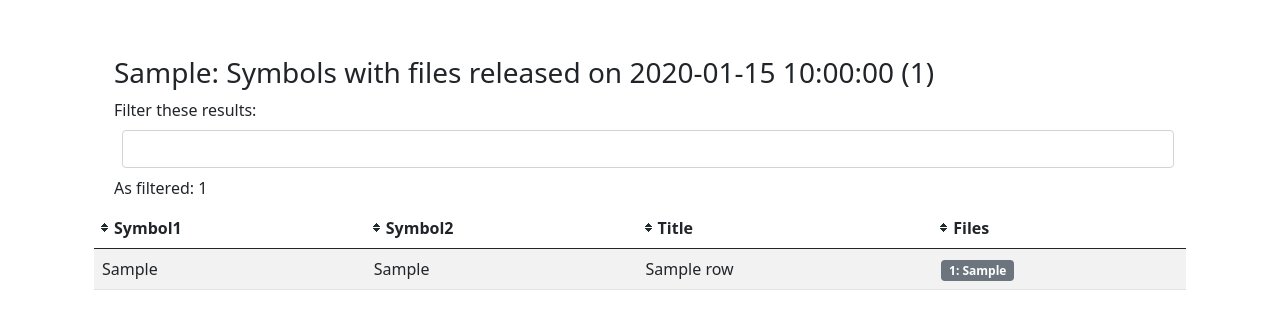
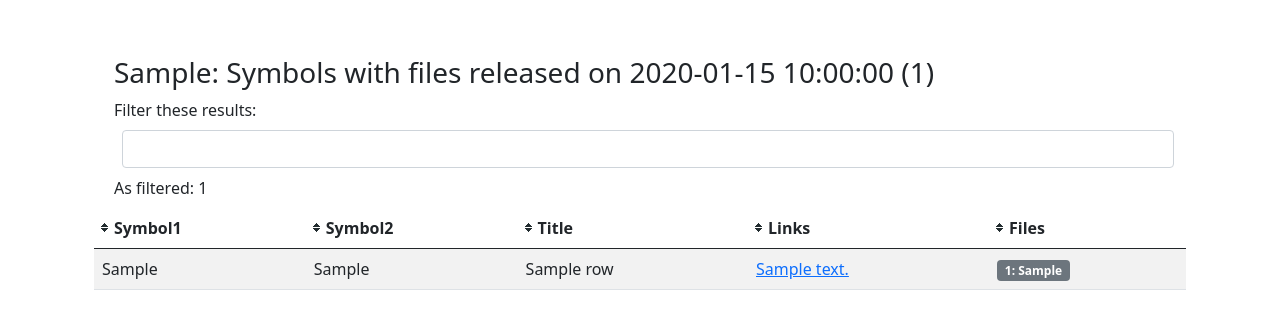
Before and after one commit to dag-hammarskjold-library/gstream, a Flask app: template gstream/templates/index.html in a window 1280 px wide. Shown: the part 56-385 px from the top of the page. Run offline with Flask 2, Linux system fonts and the light colour scheme; the template is opened without the code that fills it: most values are stand-ins (such as "Sample title", 1, 10 or a date in 2020); parts of the project's set-up code (start-up, migrations or seed data) failed here and were passed over; some libraries are stand-ins or nearby versions.

Commit message:
add some links

```diff
--- a/gstream/app.py
+++ b/gstream/app.py
@@ -5,9 +5,13 @@ import datetime
 import requests, re, ssl, json
 import boto3
 from gstream.config import Config
+from dlx import DB as DLX
+from dlx.file import File as DLXFile
+from dlx.marc import BibSet, Query
 
 secrets = json.loads(Config.api_secrets)
 app = Flask(__name__)
+db_client = DLX.connect(Config.connect_string)
 
 class MetadataObject(object):
     def __init__(self, metadata):
@@ -22,6 +26,7 @@ class MetadataObject(object):
         self.distributionType = metadata['distributionType']
         self.title = metadata['title']
         self.files = []
+        self.links = []
 
     def __str__(self):
         return str({
@@ -78,5 +83,18 @@ def index():
         else:
             symbol_objects[m.symbol1].files.append(f)
 
+    for s in symbol_objects:
+        returned_files = DLXFile.find({'identifiers': [{'type': 'symbol', 'value': s}], 'languages': ['EN']})
+        for f in returned_files:
+            symbol_objects[s].links.append(('PDF', f"https://{f.uri}"))
+
+        query = Query.from_string(f'191__a:{s}')
+        res = list(BibSet.from_query(query.compile()))
+        try:
+            my_s = res[0].get_value('191','a')
+            if my_s == s:
+                symbol_objects[s].links.append(('UNDL', f"{Config.dlx_endpoint}records/bibs/{res[0].id}"))
+        except:
+            pass
 
     return render_template('index.html', duty_stations=Config.duty_stations, data=symbol_objects, date=date, duty_station=duty_station, next_date=next_date, prev_date=prev_date)
--- a/gstream/config.py
+++ b/gstream/config.py
@@ -3,6 +3,8 @@ import boto3
 class Config(object):
     client = boto3.client('ssm')
     api_secrets = client.get_parameter(Name='gdoc-api-secrets')['Parameter']['Value']
+    connect_string = client.get_parameter(Name='connect-string')['Parameter']['Value']
+    dlx_endpoint = 'https://td1ljyw4rd.execute-api.us-east-1.amazonaws.com/prod/'
     duty_stations = [
         ('New York', 'NY'),
         ('Geneva', 'GE')
--- a/gstream/templates/index.html
+++ b/gstream/templates/index.html
@@ -17,6 +17,7 @@
                         <th scope="col">Symbol1</th>
                         <th scope="col">Symbol2</th>
                         <th scope="col">Title</th>
+                        <th scope="col">Links</th>
                         <th scope="col">Files</th>
                     </tr>
                 </thead>
@@ -26,6 +27,11 @@
                         <td>{{data[row].symbol1}}</td>
                         <td>{{data[row].symbol2}}</td>
                         <td>{{data[row].title}}</td>
+                        <td>
+                            {% for desc, url in data[row].links %}
+                            <a href="{{url}}" target="_blank">{{desc}}</a>
+                            {% endfor %}
+                        </td>
                         <td>
                             {% for f in data[row].files %}
                                 <span class="badge bg-secondary">{{f.languageId}}: {{f.odsNo}}</span>
```
